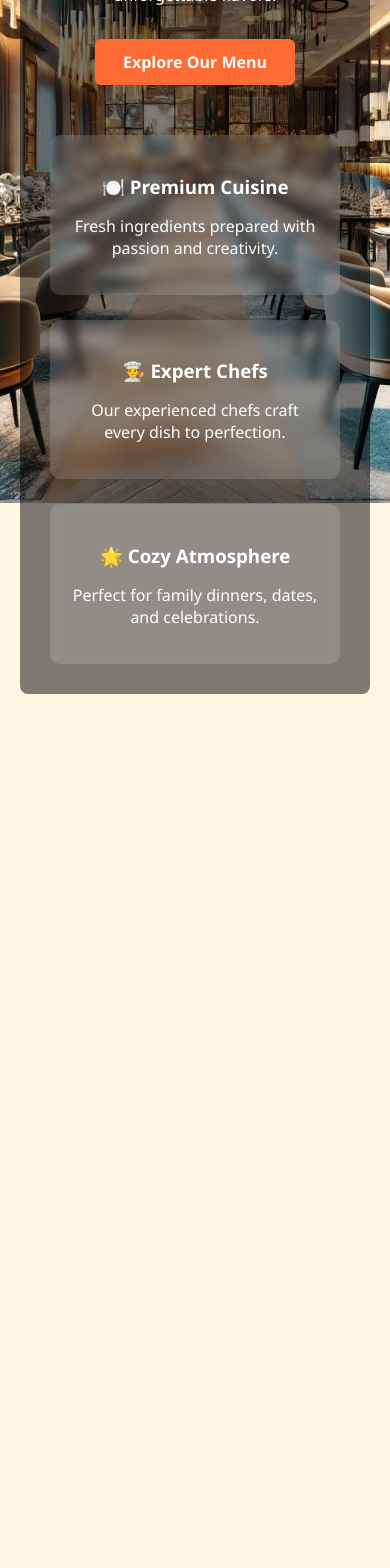
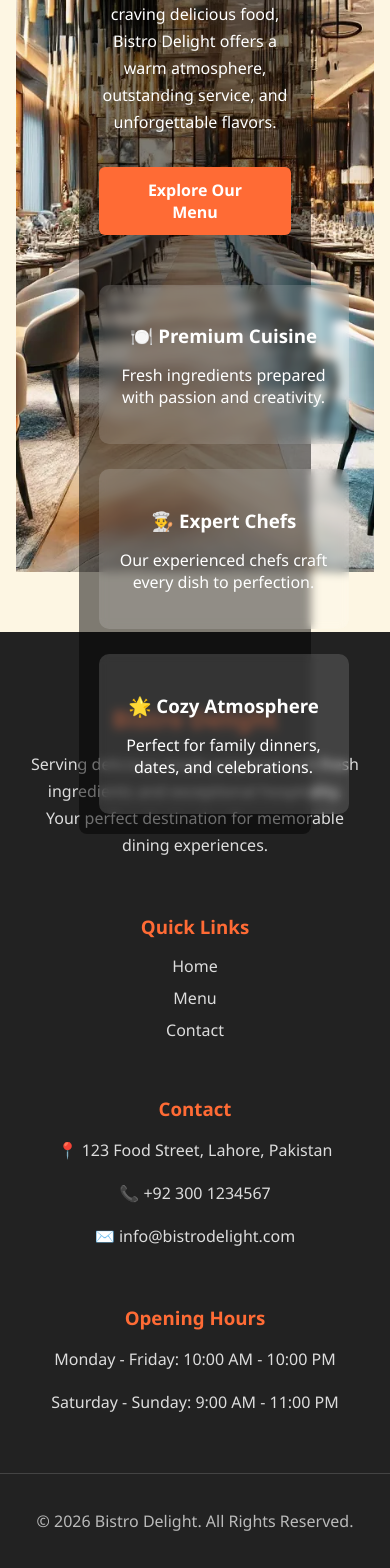
Before and after one commit to zohaibkhanse/restaurant-web-app, a React (Vite) app: page / in a window 390 px wide. Shown: the part 408-1976 px from the top of the page. Before the commit the page ends 1102 px from the top, so only its background shows below. Built offline with nearby package versions, Linux system fonts and the light colour scheme.

Commit message:
feature: site is now mobile friendly responsive

```diff
--- a/src/App.jsx
+++ b/src/App.jsx
@@ -5,6 +5,7 @@ import Navbar from "./components/NavBar";
 import Home from "./pages/Home";
 import Menu from "./pages/Menu";
 import Contact from "./pages/Contact";
+import Footer from "./components/Footer";
 import "./index.css";
 
 function App() {
@@ -18,6 +19,7 @@ function App() {
           <Route path="/contact" element={<Contact />} />
         </Routes>
       </div>
+      <Footer />
     </Router>
   );
 }
--- /dev/null
+++ b/src/components/Footer.css
@@ -0,0 +1,71 @@
+
+
+.footer {
+  background: #222;
+  color: #fff;
+  padding-top: 50px;
+  margin-top: 60px;
+}
+
+.footer-container {
+  width: 90%;
+  max-width: 1200px;
+  margin: auto;
+  display: grid;
+  grid-template-columns: repeat(auto-fit, minmax(220px, 1fr));
+  gap: 30px;
+}
+
+.footer-section h2,
+.footer-section h3 {
+  color: #ff6b35;
+  margin-bottom: 15px;
+}
+
+.footer-section p {
+  color: #ddd;
+  line-height: 1.7;
+}
+
+.footer-section ul {
+  list-style: none;
+  padding: 0;
+}
+
+.footer-section li {
+  margin: 10px 0;
+}
+
+.footer-section a {
+  color: #ddd;
+  text-decoration: none;
+  transition: color 0.3s;
+}
+
+.footer-section a:hover {
+  color: #ff6b35;
+}
+
+.footer-bottom {
+  text-align: center;
+  margin-top: 40px;
+  padding: 20px;
+  border-top: 1px solid #444;
+  color: #bbb;
+}
+
+@media (max-width:768px){
+
+.footer{
+    text-align:center;
+}
+
+.footer-container{
+    gap:20px;
+}
+
+.footer-section{
+    padding:0 10px;
+}
+
+}
--- /dev/null
+++ b/src/components/Footer.jsx
@@ -0,0 +1,54 @@
+import React from "react";
+import { Link } from "react-router-dom";
+import "./Footer.css";
+
+function Footer() {
+  return (
+    <footer className="footer">
+      <div className="footer-container">
+        {/* Restaurant Info */}
+        <div className="footer-section">
+          <h2>Bistro Delight</h2>
+          <p>
+            Serving delicious meals prepared with fresh ingredients and
+            exceptional hospitality. Your perfect destination for memorable
+            dining experiences.
+          </p>
+        </div>
+
+        {/* Quick Links */}
+        <div className="footer-section">
+          <h3>Quick Links</h3>
+          <ul>
+            <li><Link to="/">Home</Link></li>
+            <li><Link to="/menu">Menu</Link></li>
+            <li><Link to="/contact">Contact</Link></li>
+          </ul>
+        </div>
+
+        {/* Contact */}
+        <div className="footer-section">
+          <h3>Contact</h3>
+          <p>📍 123 Food Street, Lahore, Pakistan</p>
+          <p>📞 +92 300 1234567</p>
+          <p>✉️ info@bistrodelight.com</p>
+        </div>
+
+        {/* Opening Hours */}
+        <div className="footer-section">
+          <h3>Opening Hours</h3>
+          <p>Monday - Friday: 10:00 AM - 10:00 PM</p>
+          <p>Saturday - Sunday: 9:00 AM - 11:00 PM</p>
+        </div>
+      </div>
+
+      <div className="footer-bottom">
+        <p>
+          © {new Date().getFullYear()} Bistro Delight. All Rights Reserved.
+        </p>
+      </div>
+    </footer>
+  );
+}
+
+export default Footer;
--- a/src/index.css
+++ b/src/index.css
@@ -50,3 +50,21 @@ body {
   text-align: center;
   padding: 40px;
 }
+
+* {
+    box-sizing: border-box;
+}
+
+img {
+    max-width: 100%;
+    height: auto;
+}
+
+body {
+    overflow-x: hidden;
+}
+
+.container {
+    width: min(1200px, 92%);
+    margin: auto;
+}
--- a/src/pages/Home.css
+++ b/src/pages/Home.css
@@ -14,3 +14,46 @@
   border-radius: 8px;
   text-align: center;
 }
+
+
+@media (max-width: 768px) {
+  .hero {
+    min-height: 100vh;
+    padding: 20px;
+    background-position: center;
+  }
+
+  .overlay {
+    width: 90%;
+    padding: 20px;
+  }
+
+  .overlay h1 {
+    font-size: 2rem;
+  }
+
+  .subtitle {
+    font-size: 1rem;
+  }
+
+  .description {
+    font-size: 0.95rem;
+    line-height: 1.6;
+  }
+
+  .features {
+    flex-direction: column;
+    align-items: center;
+    gap: 15px;
+  }
+
+  .feature {
+    width: 100%;
+    max-width: 320px;
+  }
+
+  .btn {
+    width: 100%;
+    max-width: 280px;
+  }
+}
--- a/src/pages/Menu.css
+++ b/src/pages/Menu.css
@@ -109,6 +109,6 @@
     padding: 20px;
   }
   .menu-item img {
-    height: 140px;
+    height:180px;
   }
 }
```
